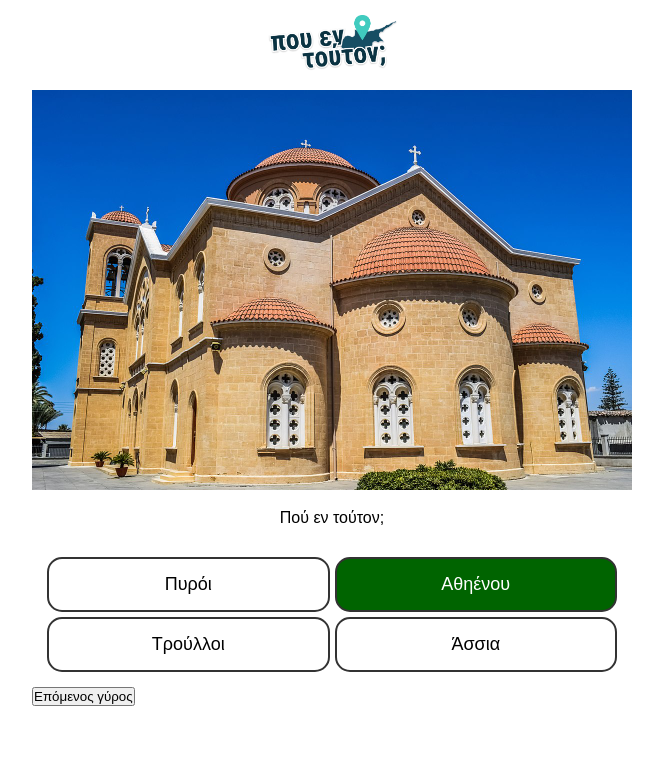
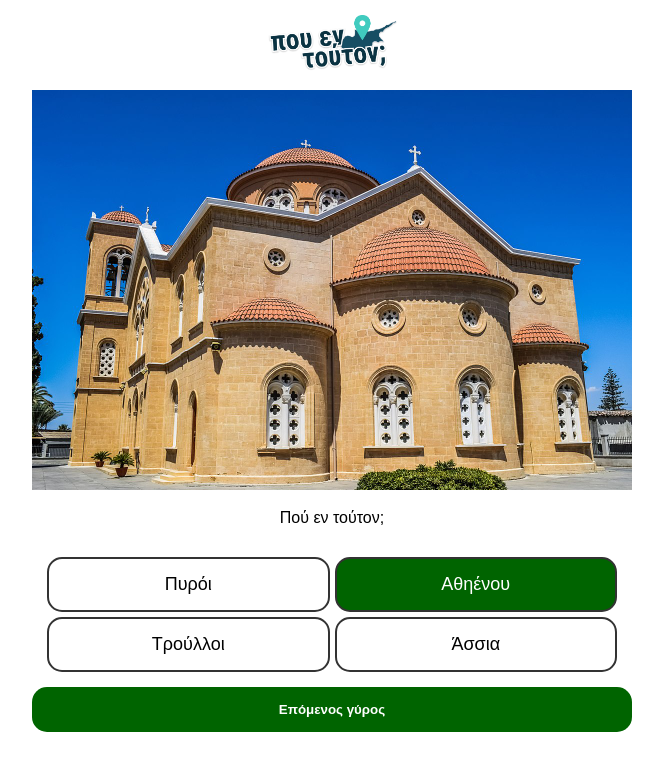
Before and after one commit to SavvasStephanides/pou-en-touton, a Next.js app: page /game in a window 1280 px wide. Both pictures are taken after a click on the button "Αθηένου". Shown: the top 770 px of the page, without its empty margins (308-971 px from the left). Built offline with nearby package versions, Linux system fonts and the light colour scheme.

Commit message:
Refactoring / update next level button styling

```diff
--- a/src/app/game/page.tsx
+++ b/src/app/game/page.tsx
@@ -4,7 +4,7 @@ import "./main.css"
 import "./header.css"
 import "./place-photo.css"
 import "./question.css"
-import { useState } from "react"
+import { useEffect, useState } from "react"
 import GameQuestion from "@/modules/GameQuestion"
 import PossibleAnswer from "@/modules/PossibleAnswer"
 import Game from "@/modules/Game"
@@ -12,13 +12,22 @@ import Game from "@/modules/Game"
 export default function GamePage() {
   let game: Game = new Game()
 
-  const whereIsThisGame: GameQuestion = new GameQuestion("athienou.jpeg", "Πού εν τούτον;", ["Πυρόι", "Αθηένου", "Τρούλλοι", "Άσσια"], 1)
+  const whereIsThisGame: GameQuestion = new GameQuestion(
+    "athienou.jpeg",
+    "Πού εν τούτον;",
+    ["Πυρόι", "Αθηένου", "Τρούλλοι", "Άσσια"], 1)
   game.appendGameQuestion(whereIsThisGame)
 
-  const whichDistrict: GameQuestion = new GameQuestion("athienou.jpeg", "Σε πια επαρχία βρίσκεται η Αθηένου;", ["Λάρνακα", "Πάφος", "Λευκωσία", "Λεμεσός"], 0)
+  const whichDistrict: GameQuestion = new GameQuestion(
+    "athienou.jpeg",
+    "Σε πια επαρχία βρίσκεται η Αθηένου;",
+    ["Λάρνακα", "Πάφος", "Λευκωσία", "Λεμεσός"], 0)
   game.appendGameQuestion(whichDistrict)
 
-  const population: GameQuestion = new GameQuestion("athienou.jpeg", "Πόσος είναι ο πληθυσμός της Αθηένου;", ["<1000", "1000-5000", "5000-10000", ">10000"], 1)
+  const population: GameQuestion = new GameQuestion(
+    "athienou.jpeg",
+    "Πόσος είναι ο πληθυσμός της Αθηένου;",
+    ["<1000", "1000-5000", "5000-10000", ">10000"], 1)
   game.appendGameQuestion(population)
 
   const [gameState, setGameState] = useState(game)
@@ -58,7 +67,7 @@ export default function GamePage() {
               }
             </ul>
           </section>
-          {gameState.gameQuestions[gameState.currentLevel].correctAnswerIsFound() && <button onClick={() => goToNextLevel()}>Επόμενος γύρος</button>}
+          {gameState.gameQuestions[gameState.currentLevel].correctAnswerIsFound() && <button className="next-level" onClick={() => goToNextLevel()}>Επόμενος γύρος</button>}
         </div>
       </main>
     </main>
--- a/src/app/game/question.css
+++ b/src/app/game/question.css
@@ -36,3 +36,15 @@ section#question ul.possible-answers li.correct-answer button{
     background-color: darkgreen;
     color: white;
 }
+
+button.next-level{
+    display: block;
+    background-color: darkgreen;
+    color: white;
+    width: 100%;
+    padding: 15px;
+    cursor: pointer;
+    border: 0;
+    border-radius: 15px;
+    font-weight: bold;
+}
```
